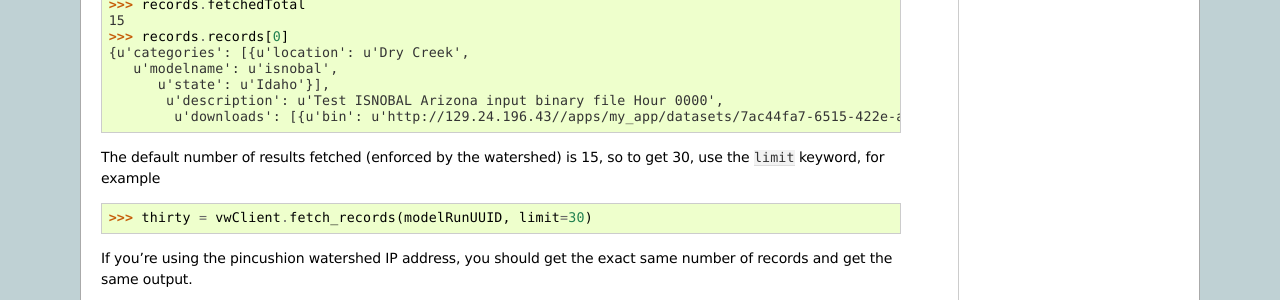
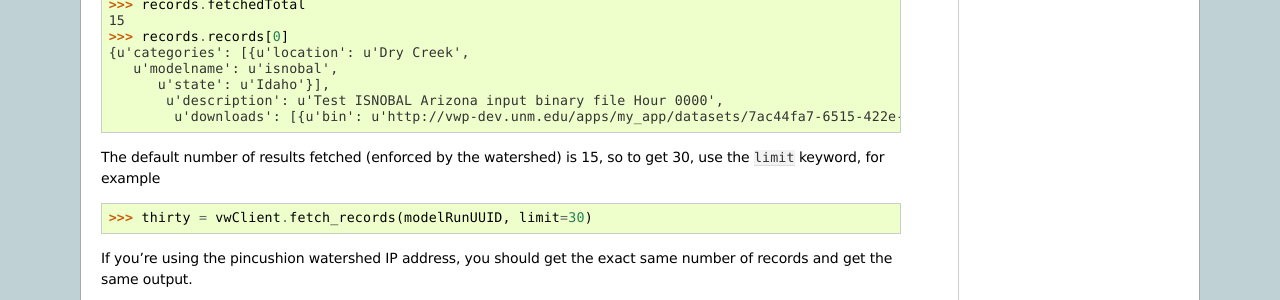
Before and after one commit to VirtualWatershed/virtualwatershed.github.io, a Sphinx documentation site: the page built from source/watershed.rst, in a window 1280 px wide and 900 px high, scrolled down 717 px. Shown: the part 151-451 px from the top of the window. Built offline with Sphinx 7.4.7, drawn with Linux system fonts in a browser that asks for light colours.

Commit message:
fixed broken link in watershed.rst

```diff
--- a/source/watershed.rst
+++ b/source/watershed.rst
@@ -51,7 +51,7 @@ following.
    u'modelname': u'isnobal',
       u'state': u'Idaho'}],
        u'description': u'Test ISNOBAL Arizona input binary file Hour 0000',
-        u'downloads': [{u'bin': u'http://129.24.196.43//apps/my_app/datasets/7ac44fa7-6515-422e-a3a9-e9aadf4924bb/in.0000.original.bin'}], ...
+        u'downloads': [{u'bin': u'http://vwp-dev.unm.edu/apps/my_app/datasets/7ac44fa7-6515-422e-a3a9-e9aadf4924bb/in.0000.original.bin'}], ...
 
 The default number of results fetched (enforced by the watershed) is 15, so to
 get 30, use the ``limit`` keyword, for example
@@ -63,7 +63,7 @@ same number of records and get the same output.
 
 When using the ``VWClient.search`` function, you can specify any of the
 key/value pairs specified in the `virtual watershed documentation
-<http://129.24.196.43//docs/stable/search.html#search-objects>`_.
+<http://vwp-dev.unm.edu/docs/stable/search.html#search-objects>`_.
 
 The search function returns a ``QueryResult`` instance.
 
```
